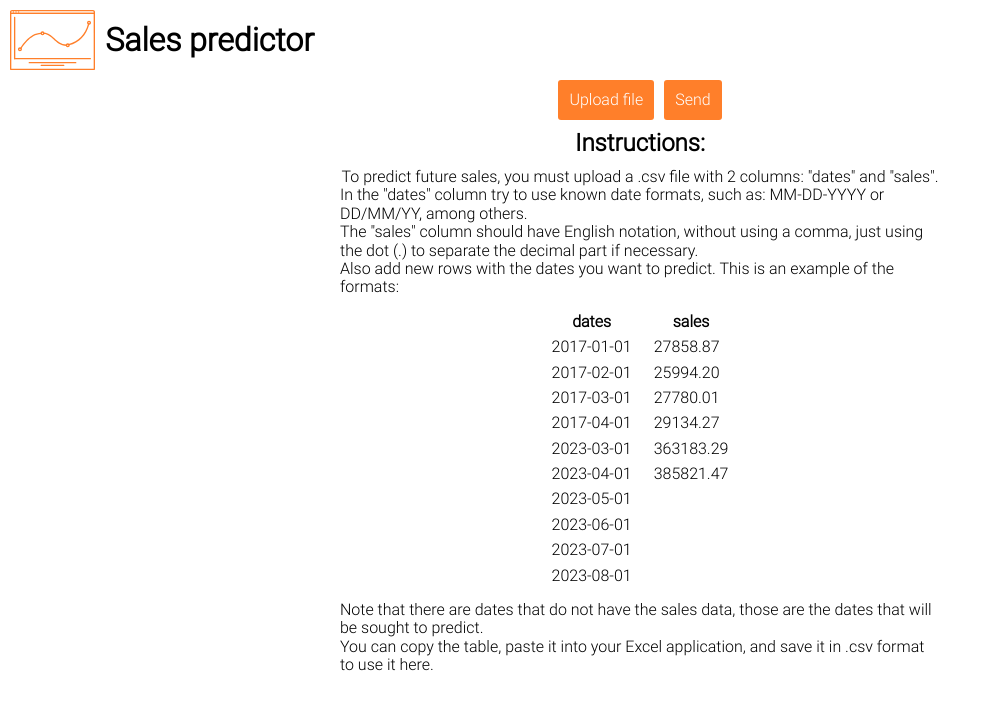
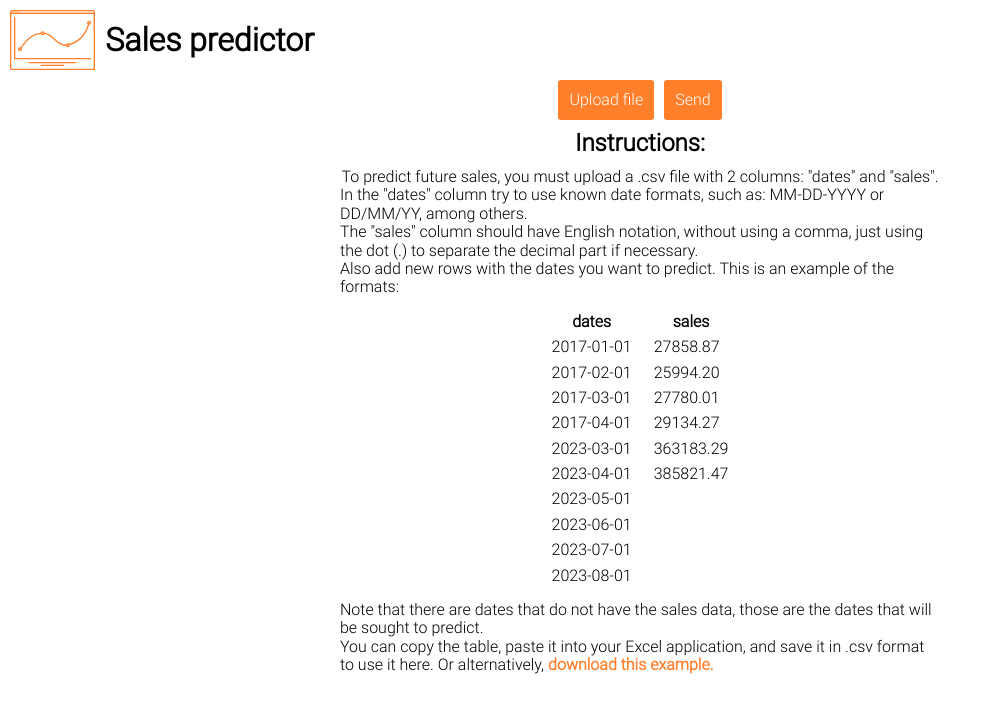
Before and after one commit to lisandroveron/sales-predictor, a React (Vite) app in the folder client/: page / in a window 1280 px wide. Shown: the top 712 px of the page, without its empty margins (0-990 px from the left). Built offline with nearby package versions, Linux system fonts and the light colour scheme.

Commit message:
Client -> Added: CSV example file to download and use in the app.

```diff
--- a/client/src/App.jsx
+++ b/client/src/App.jsx
@@ -122,5 +122,5 @@ const Instructions = <>
 		</tbody>
 	</table>
 	<p>Note that there are dates that do not have the sales data, those are the dates that will be sought to predict.</p>
-	<p>You can copy the table, paste it into your Excel application, and save it in .csv format to use it here.</p>
+	<p>You can copy the table, paste it into your Excel application, and save it in .csv format to use it here. Or alternatively, <a href="assets/example_file.csv">download this example.</a></p>
 </>;
--- a/client/src/css/index.css
+++ b/client/src/css/index.css
@@ -20,6 +20,11 @@ body{
 }
 h1, h2, h3, h4, h5, h6{
 	margin: var(--margin) 0;
+}
+a{
+	color: var(--main_color);
+	font-weight: bold;
+	text-decoration: none;
 }
 table, input[type="button"]{
 	margin: var(--margin) 0;
```
Also changed, not shown: client/public/assets/example_file.csv (added).
